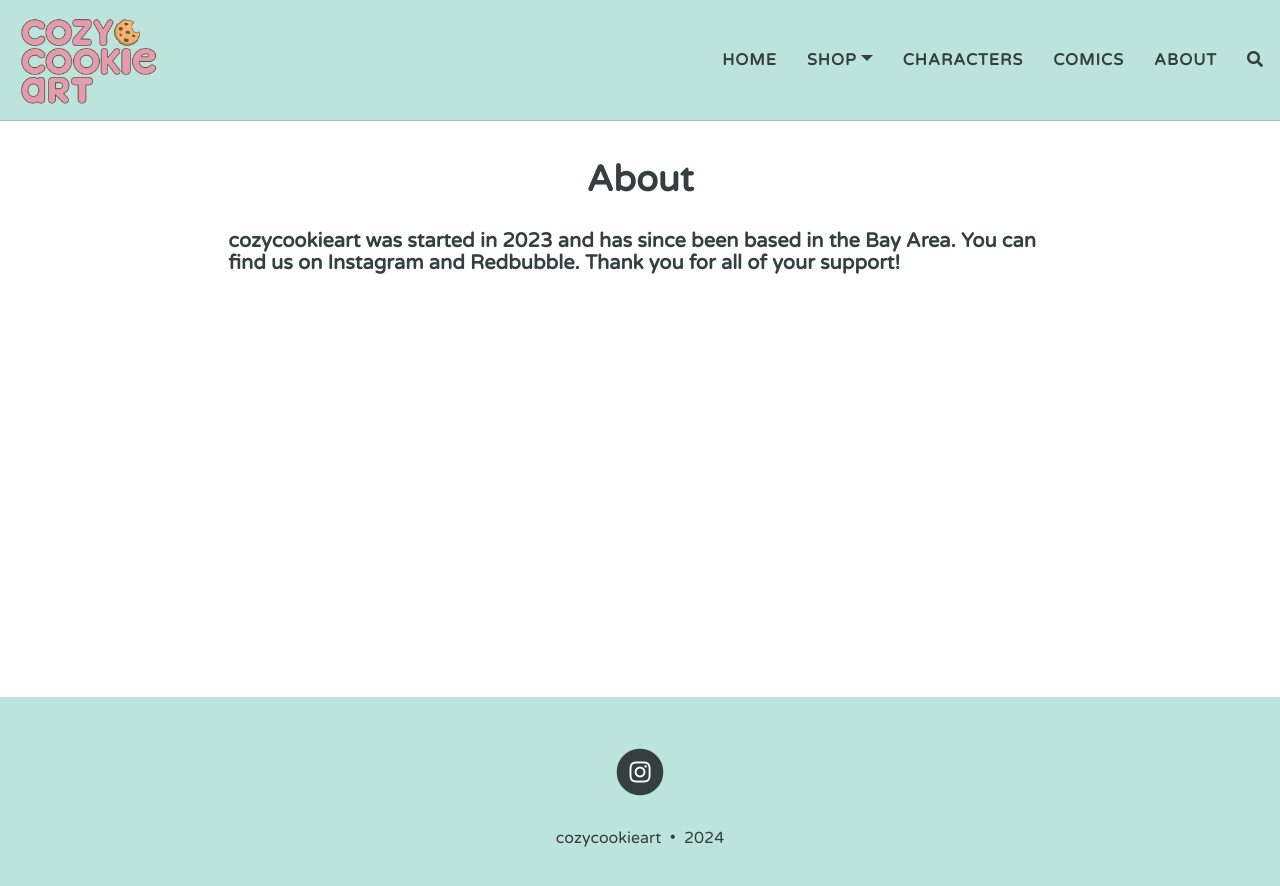
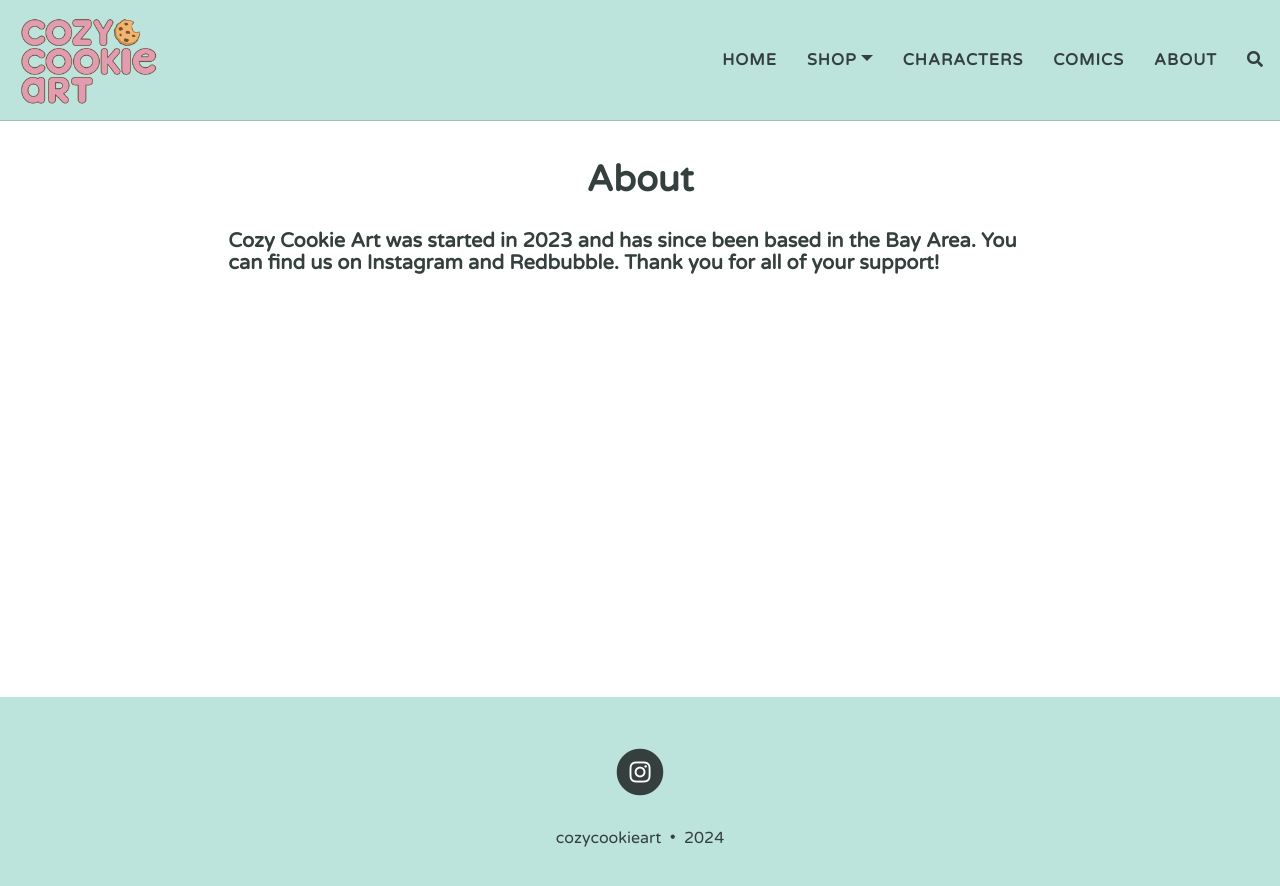
Before and after one commit to cozycookieart/cozycookieart.github.io, a Jekyll site: the page built from aboutme.md, in a window 1280 px wide. Shown: the top 886 px of the page. Built offline with Jekyll 4.4.1, drawn with Linux system fonts in a browser that asks for light colours; nearby versions of some CDN libraries; comment, search, counter and statistics services are not loaded.

Commit message:
Update aboutme.md

```diff
--- a/aboutme.md
+++ b/aboutme.md
@@ -9,5 +9,5 @@ layout: page
 </p>
 
 <p>
-  <h5 align="left"> cozycookieart was started in 2023 and has since been based in the Bay Area. You can find us on Instagram and Redbubble. Thank you for all of your support!</h5>
+  <h5 align="left"> Cozy Cookie Art was started in 2023 and has since been based in the Bay Area. You can find us on Instagram and Redbubble. Thank you for all of your support!</h5>
 </p>
```
